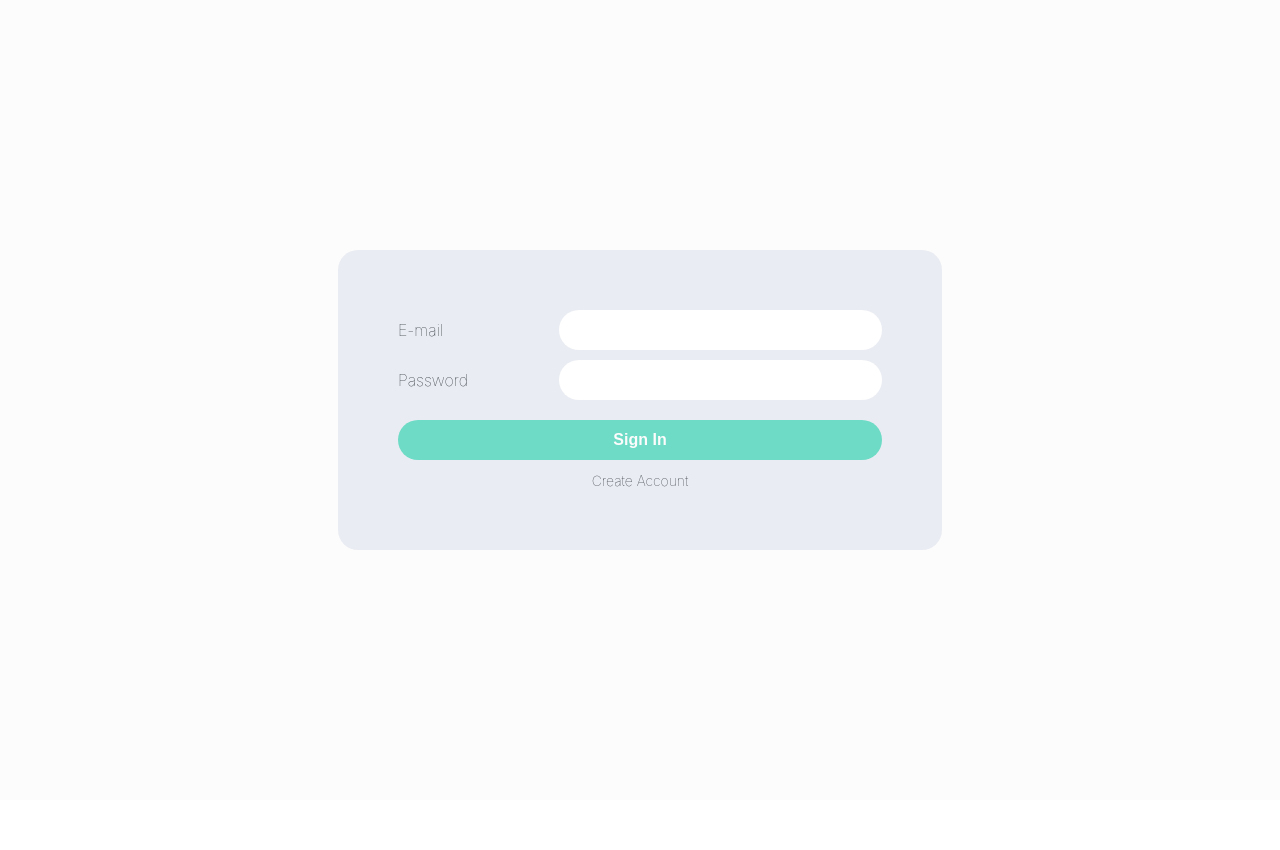
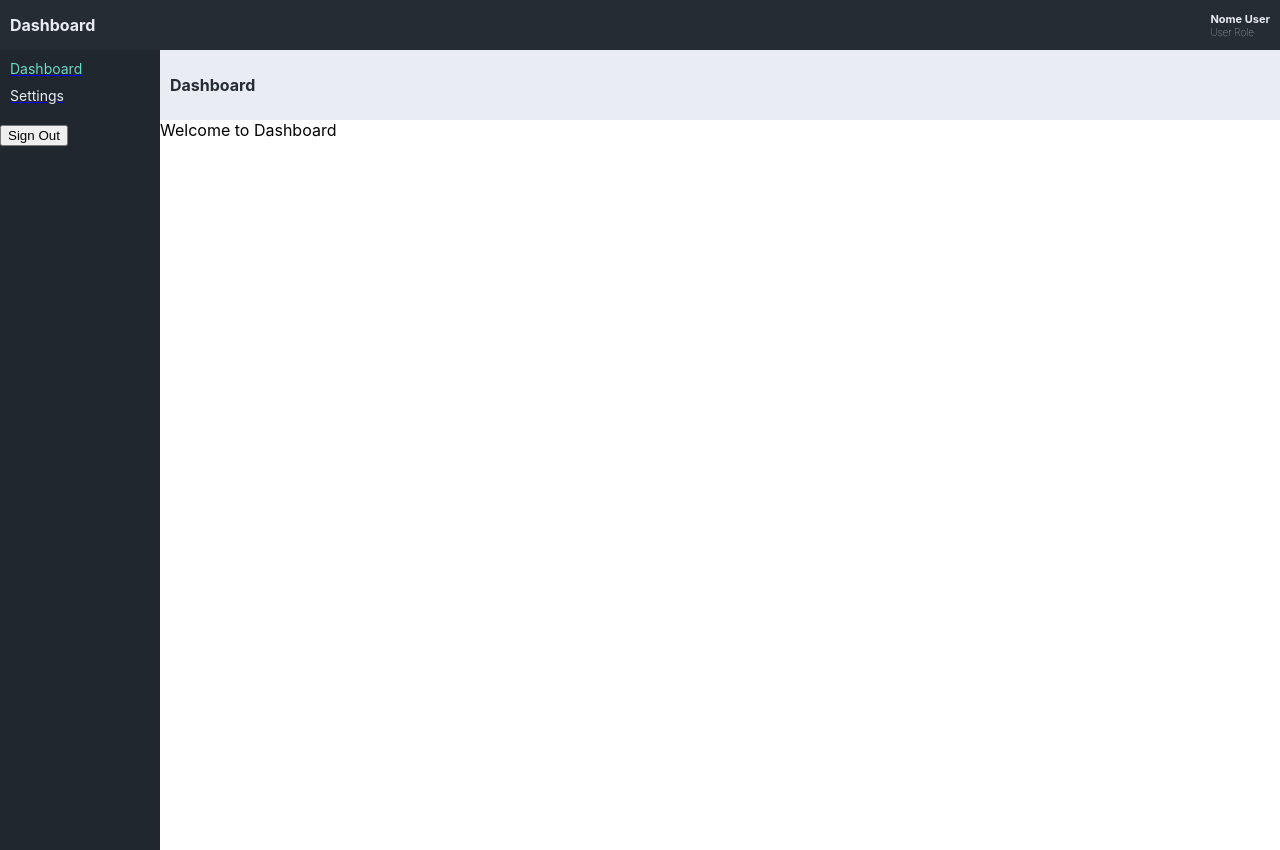
Before and after one commit to matheusabr/react-ts-dashboard, a React (Create React App) app: page /dashboard in a window 1280 px wide. Before the commit this address led to /login. Before the commit the page ends 800 px from the top, so only its background shows below. Built offline with nearby package versions, Linux system fonts and the light colour scheme; no server answers; the database is empty; sample sign-in values are in the browser's storage.

Commit message:
task(Login): handle sign up and sign in actions and push route to dashboard

```diff
--- a/src/pages/Login.tsx
+++ b/src/pages/Login.tsx
@@ -1,10 +1,13 @@
-import React, { useState } from "react";
-import { useDispatch } from "react-redux";
+import React, { useState, useEffect } from "react";
+import { useHistory } from "react-router-dom";
+import { useDispatch, useSelector } from "react-redux";
 
+import { RootState } from "../store";
 import AuthActions from "../store/actions/authActions";
 
 import TextField from "../components/ui/TextField";
 import Button from "../components/ui/Button";
+
 import { COLORS } from "../styles/colors";
 
 enum AuthForm {
@@ -13,20 +16,29 @@ enum AuthForm {
 }
 
 const LoginPage: React.FC = () => {
+  const history = useHistory();
   const dispatch = useDispatch();
+  const { authenticated } = useSelector((state: RootState) => state.auth);
 
   const [form, setForm] = useState(AuthForm.SIGNIN);
   const [name, setName] = useState("");
   const [email, setEmail] = useState("");
   const [password, setPassword] = useState("");
 
+  useEffect(() => {
+    if (authenticated) {
+      // [ROUTE] Go to dashboard page
+      history.push("/dashboard");
+    }
+  }, [authenticated, history]);
+
   function handleAuth(e: React.MouseEvent<HTMLButtonElement, MouseEvent>) {
     // Prevent page refresh
     e.preventDefault();
-    if (AuthForm.SIGNUP) {
+    if (form === AuthForm.SIGNUP) {
       // Call auth action to sign up
       dispatch(AuthActions.signUp({ name, email, password }));
-    } else if (AuthForm.SIGNIN) {
+    } else if (form === AuthForm.SIGNIN) {
       // Call auth action to sign in
       dispatch(AuthActions.signIn({ email, password }));
     }
```
